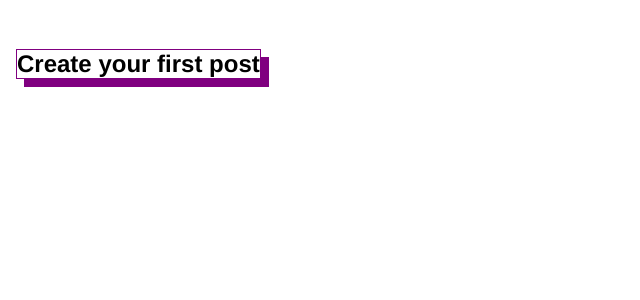
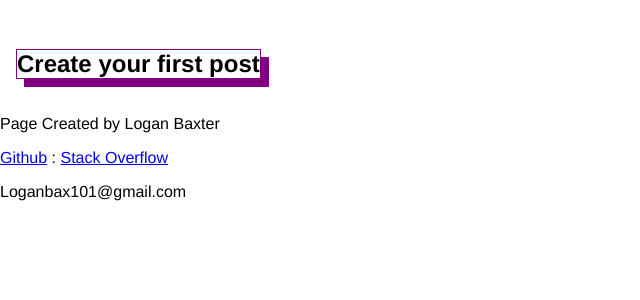
Before and after one commit to logan9997/ThisOrThat, a Django app: page / in a window 1280 px wide. Shown: the part 51-351 px from the top of the page, without its empty margins (0-640 px from the left). Run offline with Django 4.2, Linux system fonts and the light colour scheme; data that the repository does not hold is empty; some libraries are stand-ins or nearby versions.

Commit message:
minor changes

```diff
--- a/App/templates/App/base.html
+++ b/App/templates/App/base.html
@@ -39,5 +39,16 @@
 
     {% block content %}
     {% endblock %}
+
+    <div id="footer-flex-wrapper">
+        <footer>
+            <p>Page Created by Logan Baxter</p>
+            <p>
+                <a target="_blank" href="https://github.com/logan9997">Github</a> :
+                <a target="_blank" href="https://stackoverflow.com/users/18749472/logan-9997">Stack Overflow</a>
+            </p>
+            <p>Loganbax101@gmail.com</p>
+        </footer>
+    </div>
 </body>
 </html>
--- a/App/templates/App/create.html
+++ b/App/templates/App/create.html
@@ -42,7 +42,7 @@
         <div id="tags-container" class="create-post-section">
             <div id="created-tags"></div>
             <input maxlength="{{input_restrictions.tag_max_length}}" oninput="seperate_tags(this)"
-            id="tags-input" type="text" name="tags" placeholder="Tags">
+            id="tags-input" type="text" name="tags" placeholder="Tags - (Seperate tags with commas, eg : 'sport,')">
         </div>
 
         <div class="create-post-section">
--- a/App/templates/App/home.html
+++ b/App/templates/App/home.html
@@ -11,9 +11,12 @@
         {% if posts|length != 0 %}
         <div id="posts-activity">
             <h2 class="activity-h2">Your Posts</h2>
+            {% include 'App/templateblocks/sorts.html' with sort_options=post_sorts selected_sort=current_posts_sort sort_type='posts' %}
+            <div class="for-loop-container">
             {% for post in posts %}
                 {% include 'App/templateblocks/post_preview.html' %}
             {% endfor%}
+            </div>
         </div>
         {% else %}
         <div id="create-your-first-post">
@@ -24,9 +27,12 @@
         {% if comments|length != 0 %}
         <div id="comments-activity">
             <h2 class="activity-h2">Your Comments</h2>
-            {% for comment in comments %}
-                {% include 'App/templateblocks/comment_container.html' with show_vote_form=False %}
-            {% endfor %}
+            {% include 'App/templateblocks/sorts.html' with sort_options=comment_sorts selected_sort=current_comments_sort sort_type='comments' %}
+            <div class="for-loop-container">
+                {% for comment in comments %}
+                    {% include 'App/templateblocks/comment_container.html' with show_vote_form=False %}
+                {% endfor %}
+            </div>
         </div>
         {% endif %}
     </div>
--- a/App/templates/App/templateblocks/comment_container.html
+++ b/App/templates/App/templateblocks/comment_container.html
@@ -6,6 +6,8 @@
         <p>{{comment.votes}}</p>
         <input {% if comment.current_vote == 'Down' %}style="background-color:green;"{% endif %} type="submit" value="Down" name="vote_option">
     </form>
+    {% else %}
+    <p>{{comment.votes}}</p>
     {% endif %}
 
     <p class="comment-content">{{comment.comment}}</p>
--- a/App/templates/App/templateblocks/post_preview.html
+++ b/App/templates/App/templateblocks/post_preview.html
@@ -9,6 +9,6 @@
     </div>
     <div class="date-posted-username-container">
         <p class="date-posted">{{post.date_posted}}</p>
-        <p class="username">{{post.user__username}}</p>
+        <p class="username">{{post.username}}</p>
     </div>
 </div>
```
Also changed, not shown: App/templates/App/search.html (+14 -3 lines).
